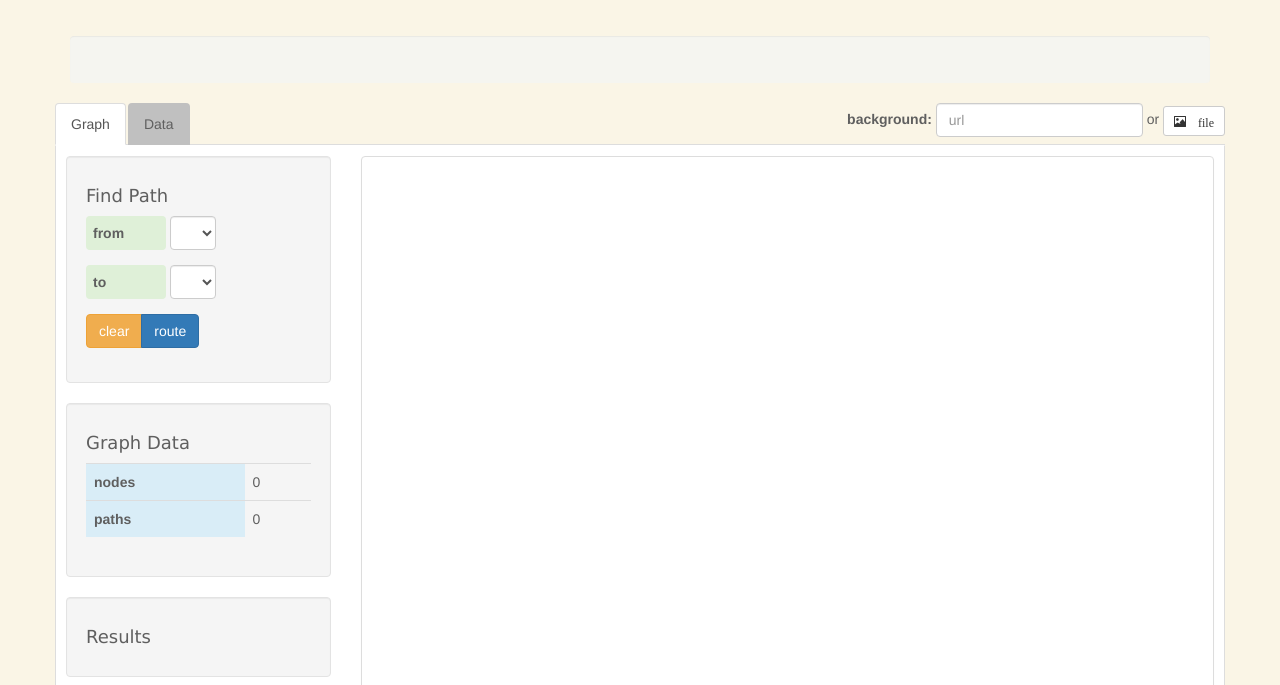
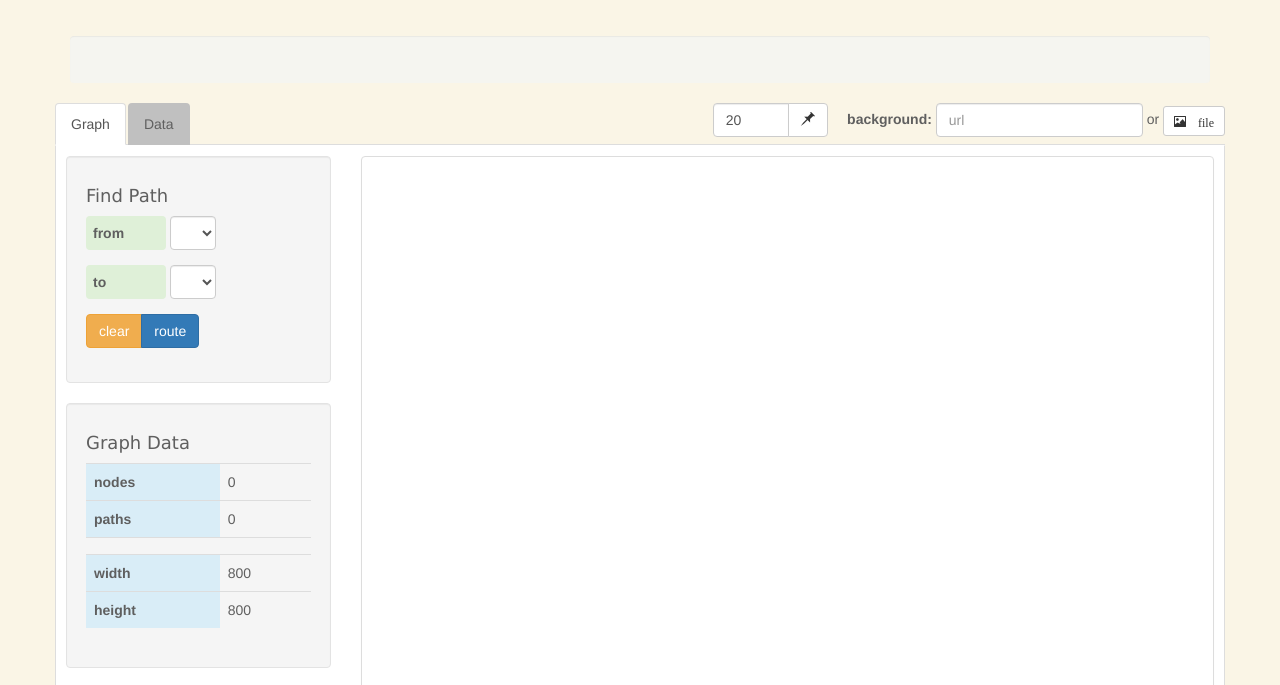
Before and after one commit to julianbrowne/dijkstra-explorer, a plain HTML site: page index.html in a window 1280 px wide. Shown: the part 99-784 px from the top of the page. Drawn offline with Linux system fonts and the light colour scheme.

Commit message:
added ability to change radius of nodes

```diff
--- a/index.html
+++ b/index.html
@@ -43,6 +43,17 @@
             <div role="tabpanel">
                 <span class="form-inline pull-right">
                     <form class="graph-bg form-inline">
+
+                        <div class="input-group">
+                            <input class="form-control" type="number" min="10" max="50" id="node-radius" name="node-radius">
+                            <span class="input-group-btn">
+                                <button class="btn btn-default" type="button" id="set-node-radius">
+                                    <span class="glyphicon glyphicon-pushpin" aria-hidden="true"></span>
+                                </button>
+                            </span>
+                        </div>
+                        &nbsp;
+                        &nbsp;
                         <label for="graph-bg-url">background: </label>
                         <input class="form-control" placeholder="url" type="text" id="graph-bg-url" name="graph-bg-url"> or
                         <span class="datamgr btn btn-default btn-sm btn-file glyphicon glyphicon-picture">
@@ -99,6 +110,17 @@
                                             <tr>
                                                 <th class="info">paths</th>
                                                 <td id="path-count">-</td>
+                                            </tr>
+                                            <tr role="separator" class="divider">
+                                                <th></th><td></td>
+                                            </tr>
+                                            <tr>
+                                                <th class="info">width</th>
+                                                <td id="svg-width">-</td>
+                                            </tr>
+                                            <tr>
+                                                <th class="info">height</th>
+                                                <td id="svg-height">-</td>
                                             </tr>
                                         </table>
                                     </div>
```
